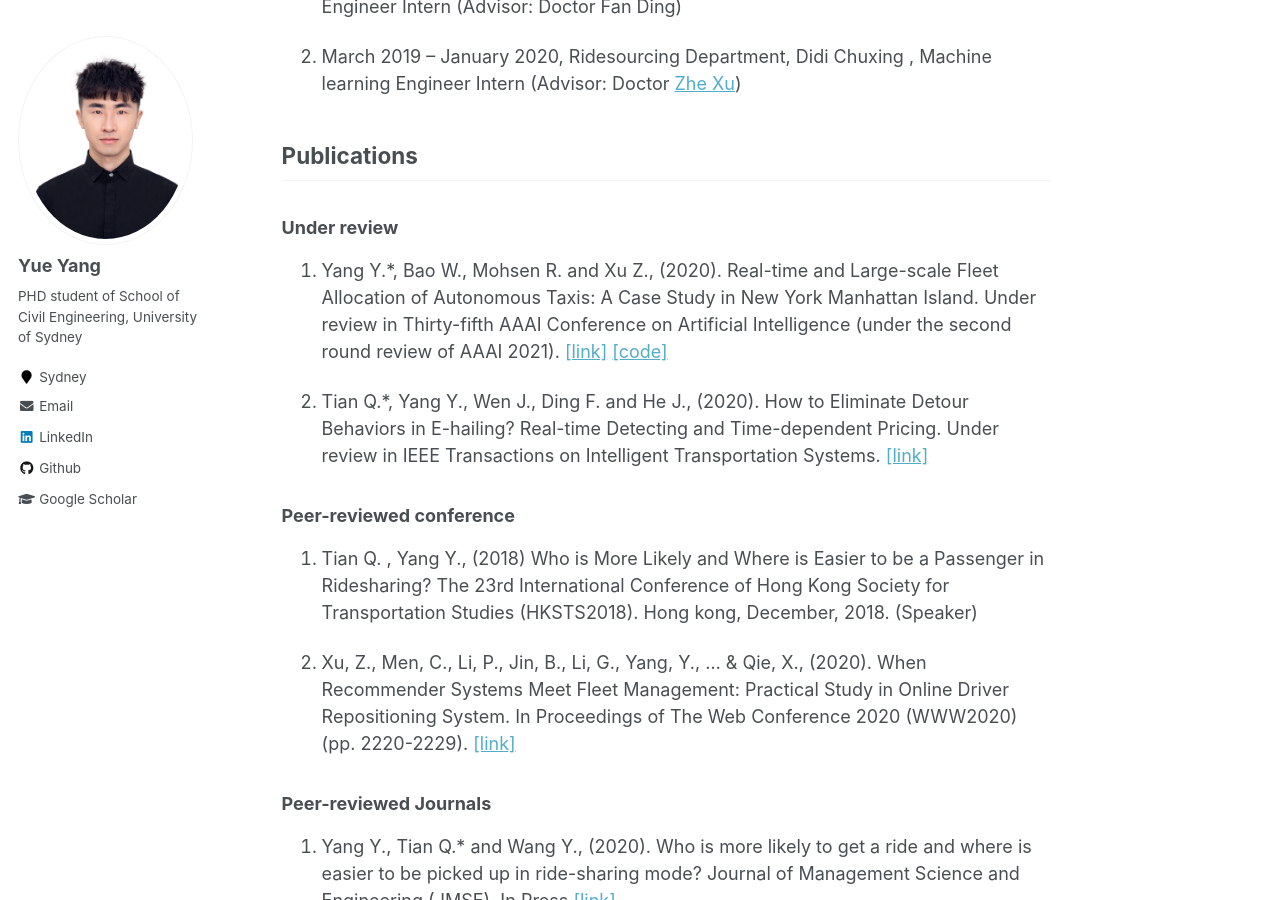
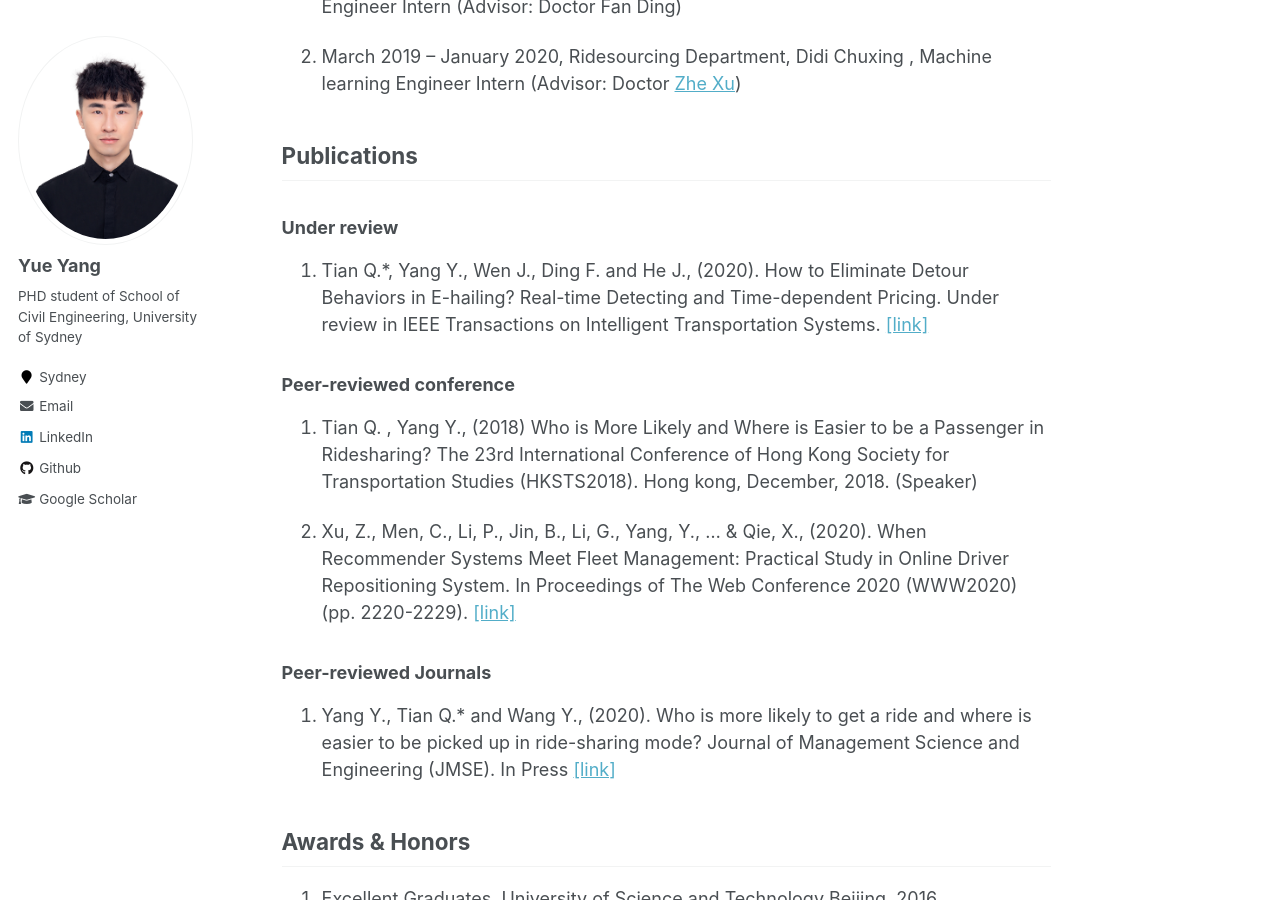
Before and after one commit to marco-yue/biography, a Jekyll site: the page built from _pages/about.md, in a window 1280 px wide and 900 px high, scrolled down 1304 px. Built offline with Jekyll 4.4.1, drawn with Linux system fonts in a browser that asks for light colours.

Commit message:
Update about.md

```diff
--- a/_pages/about.md
+++ b/_pages/about.md
@@ -44,9 +44,7 @@ Now I am a PHD student, majored in Transportation Engineering of University of S
 
 ### Under review
 
-1. Yang Y.*, Bao W., Mohsen R. and Xu Z., (2020). Real-time and Large-scale Fleet Allocation of Autonomous Taxis: A Case Study in New York Manhattan Island. Under review in Thirty-fifth AAAI Conference on Artificial Intelligence (under the second round review of AAAI 2021). [\[link\]](https://arxiv.org/abs/2009.02762)  [\[code\]](https://github.com/marco-yue/AAAI2021-Repositioning)
-
-2. Tian Q.*, Yang Y., Wen J., Ding F. and He J., (2020). How to Eliminate Detour Behaviors in E-hailing? Real-time Detecting and Time-dependent Pricing. Under review in IEEE Transactions on Intelligent Transportation Systems. [\[link\]](https://arxiv.org/abs/1910.06949)
+1. Tian Q.*, Yang Y., Wen J., Ding F. and He J., (2020). How to Eliminate Detour Behaviors in E-hailing? Real-time Detecting and Time-dependent Pricing. Under review in IEEE Transactions on Intelligent Transportation Systems. [\[link\]](https://arxiv.org/abs/1910.06949)
 
 ### Peer-reviewed conference
 
```
